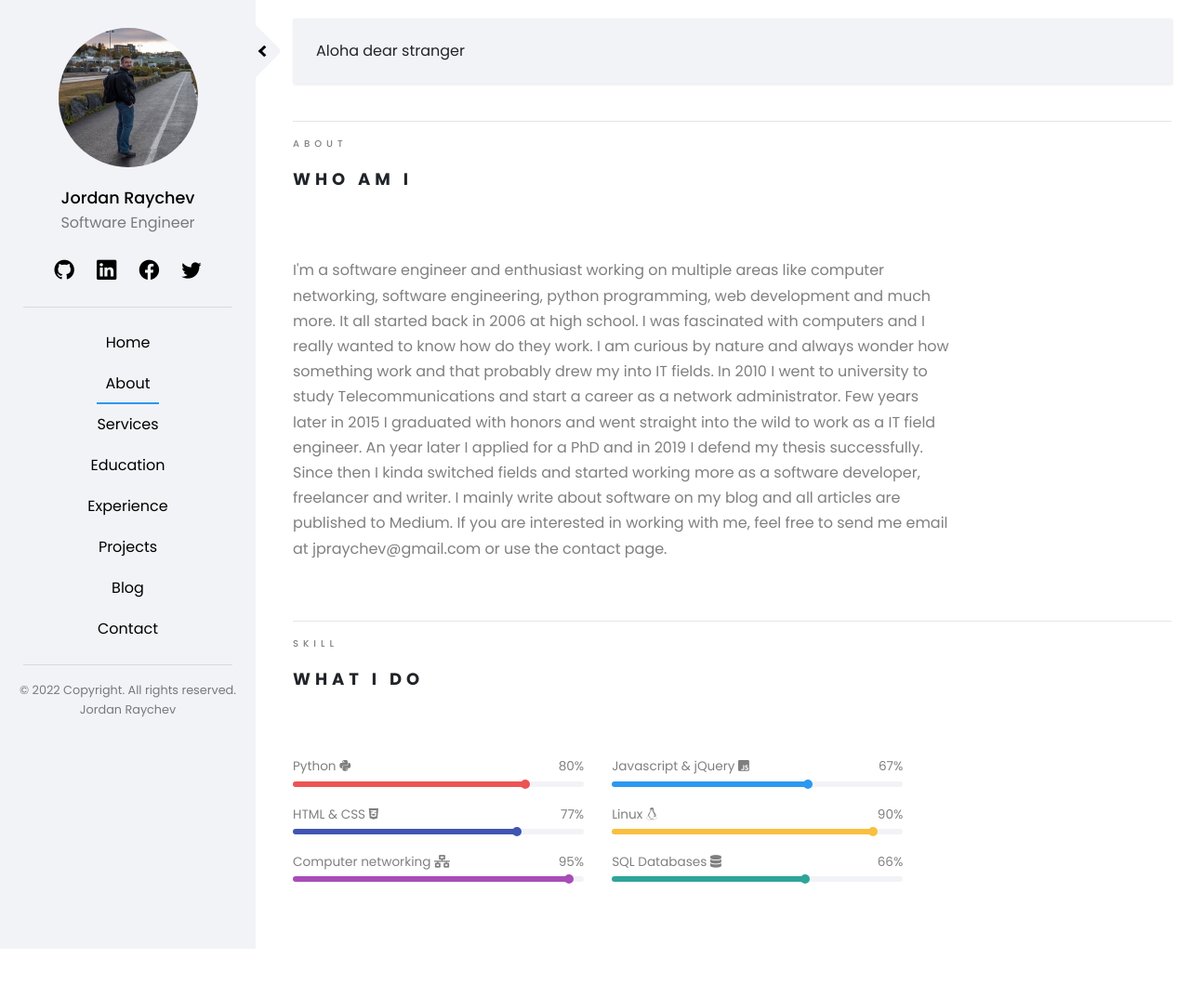
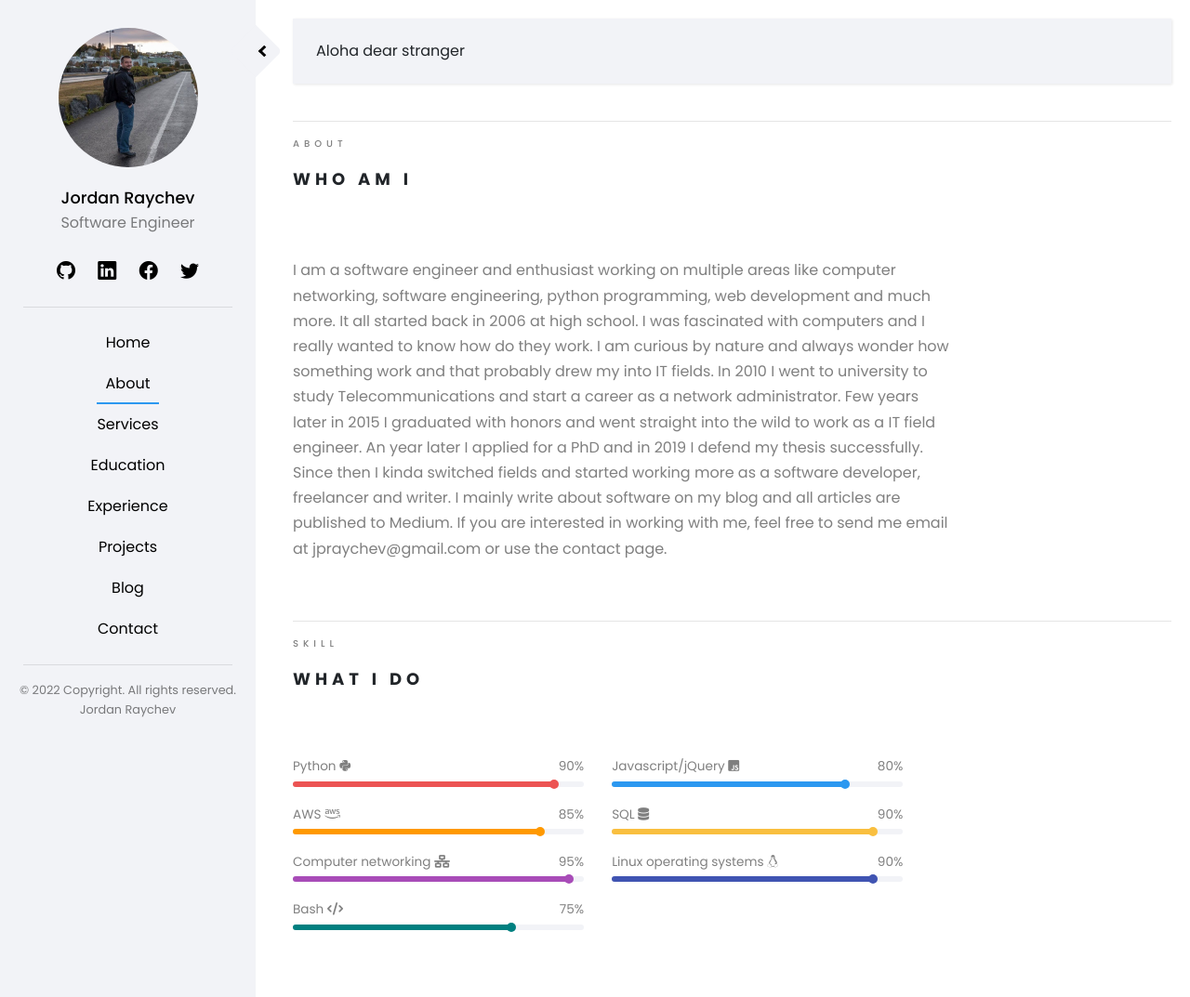
Before and after one commit to jpraychev/jraychev-portfolio, a Flask app: page /about/ in a window 1280 px wide. Shown: the whole page at 93% size. Before the commit the page ends 1021 px from the top, so only its background shows below. Run offline with Flask 2, Linux system fonts and the light colour scheme; some libraries are stand-ins or nearby versions.

Commit message:
about and services pages added

```diff
--- a/src/app.py
+++ b/src/app.py
@@ -1,7 +1,10 @@
 from flask import Flask, render_template
 from flask import request
+import json
 
 app = Flask(__name__)
+
+
 
 @app.errorhandler(404)
 def not_found(e):
@@ -10,7 +13,16 @@ def not_found(e):
 @app.route('/about/')
 def about():
     if request.method == 'GET':
-        return render_template('about.html')
+        with open('db/about.json') as f:
+            about_data = json.load(f)
+        return render_template('about.html', context=about_data)
+
+@app.route('/services/')
+def services():
+    if request.method == 'GET':
+        with open('db/services.json') as f:
+            service_data = json.load(f)
+        return render_template('services.html', context=service_data)
 
 
 if __name__ == "__main__":
--- /dev/null
+++ b/src/db/about.json
@@ -0,0 +1,47 @@
+{
+    "about" : "I am a software engineer and enthusiast working on multiple areas like computer networking, software engineering, python programming, web development and much more. It all started back in 2006 at high school. I was fascinated with computers and I really wanted to know how do they work. I am curious by nature and always wonder how something work and that probably drew my into IT fields. In 2010 I went to university to study Telecommunications and start a career as a network administrator. Few years later in 2015 I graduated with honors and went straight into the wild to work as a IT field engineer. An year later I applied for a PhD and in 2019 I defend my thesis successfully. Since then I kinda switched fields and started working more as a software developer, freelancer and writer. I mainly write about software on my blog and all articles are published to Medium. If you are interested in working with me, feel free to send me email at jpraychev@gmail.com or use the contact page.",
+    "skills" : {
+        "1" : {
+            "name" : "Python",
+            "percentage" : "90%",
+            "color" : "#ec5453",
+            "icon" : "fa-brands fa-python"
+        },
+        "2" : {
+            "name" : "Javascript/jQuery",
+            "percentage" : "80%",
+            "color" : "#2C98F0",
+            "icon" : "fa-brands fa-js-square"
+        },
+        "3" : {
+            "name" : "AWS",
+            "percentage" : "85%",
+            "color" : "#ff9900",
+            "icon" : "fa-brands fa-aws"
+        },
+        "4" : {
+            "name" : "SQL",
+            "percentage" : "90%",
+            "color" : "#f9bf3f",
+            "icon" : "fa-solid fa-database"
+        },
+        "5" : {
+            "name" : "Computer networking",
+            "percentage" : "95%",
+            "color" : "#a84cb8",
+            "icon" : "fa-solid fa-network-wired"
+        },
+        "6" : {
+            "name" : "Linux operating systems",
+            "percentage" : "90%",
+            "color" : "#4054b2",
+            "icon" : "fa-brands fa-linux"
+        },
+        "7" : {
+            "name" : "Bash",
+            "percentage" : "75%",
+            "color" : "#008080",
+            "icon" : "fa-solid fa-code"
+        }
+    }
+}
--- a/src/templates/about.html
+++ b/src/templates/about.html
@@ -15,9 +15,7 @@
 <div class = "container-fluid">
     <div class="row">
         <div class = "container-text">
-            <p>
-                I'm a software engineer and enthusiast working on multiple areas like computer networking, software engineering, python programming, web development and much more. It all started back in 2006 at high school. I was fascinated with computers and I really wanted to know how do they work. I am curious by nature and always wonder how something work and that probably drew my into IT fields. In 2010 I went to university to study Telecommunications and start a career as a network administrator. Few years later in 2015 I graduated with honors and went straight into the wild to work as a IT field engineer. An year later I applied for a PhD and in 2019 I defend my thesis successfully. Since then I kinda switched fields and started working more as a software developer, freelancer and writer. I mainly write about software on my blog and all articles are published to Medium. If you are interested in working with me, feel free to send me email at jpraychev@gmail.com or use the contact page.
-            </p>
+            <p> {{ context.about }} </p>
         </div>
     </div>
 </div>
@@ -31,90 +29,21 @@
 <div class = "container-fluid">
 
     <div class="row progress-row">
-
+        {% for skill in context.skills.values() %}
         <div class="col-xl-6 floatLeft">
             <div class="progress-box">
                 <div class="flex-box">
-                    <span class="skill-name"> Python <i class=" fab fa-python "></i> </span>
-                    <span class="skill-percent"> 80%</span>
+                    <span class="skill-name"> {{ skill.name }} <i class="{{ skill.icon }}"></i> </span>
+                    <span class="skill-percent"> {{skill.percentage }}</span>
 
                 </div>
                 <div class="progress-full">
-                    <div class="progress-active" style="background-color: rgb(236, 84, 83);">
+                    <div class="progress-active" style="background-color: {{ skill.color }}">
                     </div>
                 </div>
             </div>
         </div>
-
-        <div class="col-xl-6 floatLeft">
-            <div class="progress-box">
-                <div class="flex-box">
-                    <span class="skill-name"> Javascript &amp; jQuery <i class=" fab fa-js-square "></i> </span>
-                    <span class="skill-percent"> 67%</span>
-
-                </div>
-                <div class="progress-full">
-                    <div class="progress-active" style="background-color: rgb(44, 152, 240);">
-                    </div>
-                </div>
-            </div>
-        </div>
-
-        <div class="col-xl-6 floatLeft">
-            <div class="progress-box">
-                <div class="flex-box">
-                    <span class="skill-name"> HTML &amp; CSS <i class=" fab fa-css3-alt "></i> </span>
-                    <span class="skill-percent"> 77%</span>
-
-                </div>
-                <div class="progress-full">
-                    <div class="progress-active" style="background-color: rgb(64, 84, 178);">
-                    </div>
-                </div>
-            </div>
-        </div>
-
-        <div class="col-xl-6 floatLeft">
-            <div class="progress-box">
-                <div class="flex-box">
-                    <span class="skill-name"> Linux <i class=" fab fa-linux "></i> </span>
-                    <span class="skill-percent"> 90%</span>
-
-                </div>
-                <div class="progress-full">
-                    <div class="progress-active" style="background-color: rgb(249, 191, 63);">
-                    </div>
-                </div>
-            </div>
-        </div>
-
-        <div class="col-xl-6 floatLeft">
-            <div class="progress-box">
-                <div class="flex-box">
-                    <span class="skill-name"> Computer networking <i class=" fas fa-network-wired "></i> </span>
-                    <span class="skill-percent"> 95%</span>
-
-                </div>
-                <div class="progress-full">
-                    <div class="progress-active" style="background-color: rgb(168, 76, 184);">
-                    </div>
-                </div>
-            </div>
-        </div>
-
-        <div class="col-xl-6 floatLeft">
-            <div class="progress-box">
-                <div class="flex-box">
-                    <span class="skill-name"> SQL Databases <i class=" fas fa-database "></i> </span>
-                    <span class="skill-percent"> 66%</span>
-
-                </div>
-                <div class="progress-full">
-                    <div class="progress-active" style="background-color: rgb(47, 164, 153);">
-                    </div>
-                </div>
-            </div>
-        </div>
+        {% endfor %}
     </div>
 </div>
 <!-- <hr>
--- a/src/templates/base.html
+++ b/src/templates/base.html
@@ -13,7 +13,7 @@
         <!-- Custom -->
         <link href="{{ url_for('static', filename='css/style.css') }}" rel="stylesheet">
         <!-- Fontawesome icons -->
-        <link rel="stylesheet" href="https://cdnjs.cloudflare.com/ajax/libs/font-awesome/5.15.2/css/all.min.css" integrity="sha512-HK5fgLBL+xu6dm/Ii3z4xhlSUyZgTT9tuc/hSrtw6uzJOvgRr2a9jyxxT1ely+B+xFAmJKVSTbpM/CuL7qxO8w==" crossorigin="anonymous" />
+        <link rel="stylesheet" href="https://cdnjs.cloudflare.com/ajax/libs/font-awesome/6.1.2/css/all.min.css" integrity="sha512-1sCRPdkRXhBV2PBLUdRb4tMg1w2YPf37qatUFeS7zlBy7jJI8Lf4VHwWfZZfpXtYSLy85pkm9GaYVYMfw5BC1A==" crossorigin="anonymous" referrerpolicy="no-referrer" />
         <link rel="shortcut icon" href="{{ url_for('static', filename='favicon.ico') }}">
     </head>
     <body>
--- a/src/templates/navbar.html
+++ b/src/templates/navbar.html
@@ -17,7 +17,7 @@
     <ul class="list-unstyled">
         <li><a class="" href="/"> Home </a></li>
         <li><a class=" active " href="/about/"> About </a></li>
-        <li><a class="" href="/pages/services/"> Services </a></li>
+        <li><a class="" href="/services/"> Services </a></li>
         <li><a class="" href="/pages/education/"> Education </a></li>
         <li><a class="" href="/pages/experience/"> Experience </a></li>
         <li><a class="" href="/pages/projects/"> Projects </a></li>
```
Also changed, not shown: src/db/services.json (added, +29 -0 lines), src/templates/services.html (added, +41 -0 lines).
